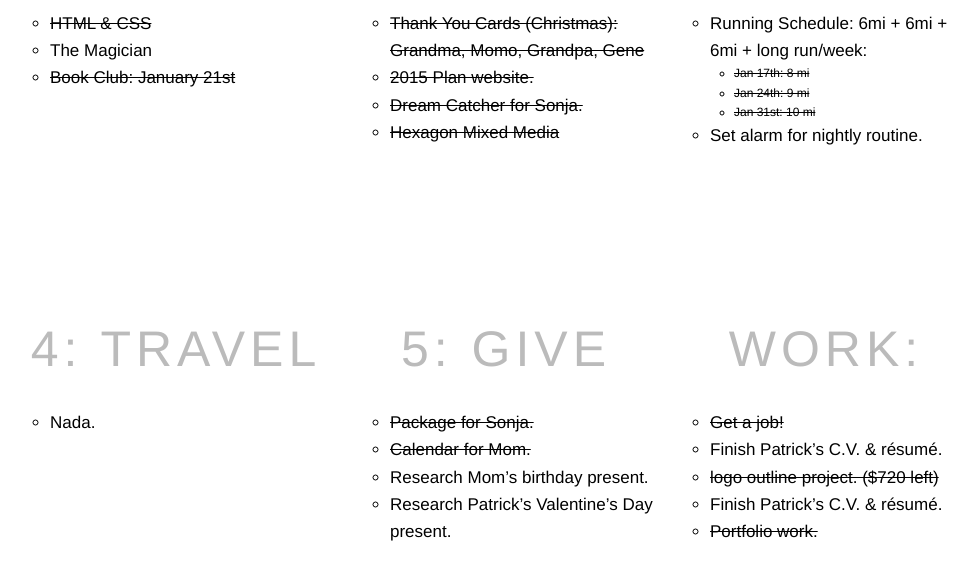
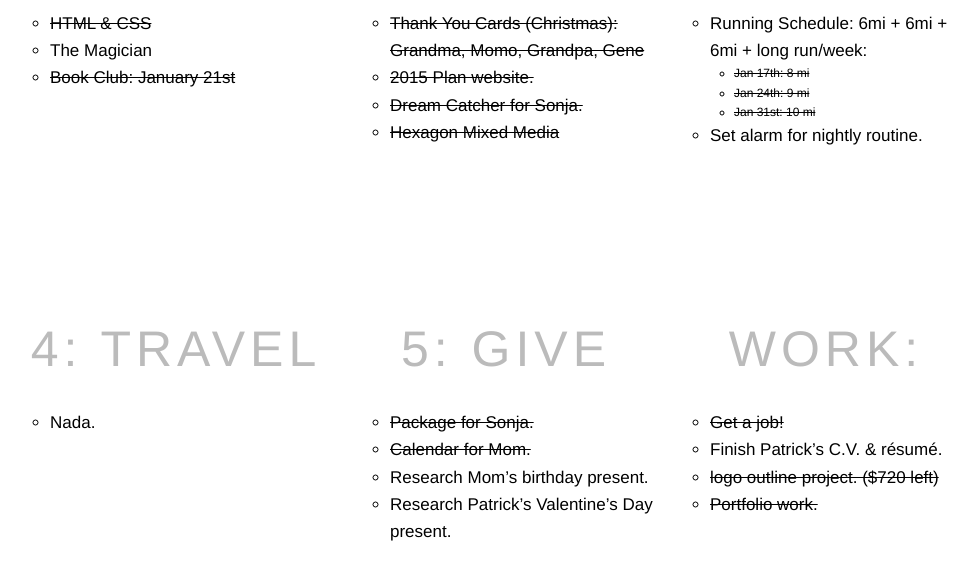
Before and after one commit to michellechild/plan2015, a plain HTML site: page january.html in a window 1280 px wide. Shown: the part 458-1038 px from the top of the page, without its empty margins (124-1102 px from the left). Drawn offline with nearby package versions, Linux system fonts and the light colour scheme.

```diff
--- a/january.html
+++ b/january.html
@@ -76,7 +76,6 @@
 			<li class="fini">Get a job!</li>
 			<li>Finish Patrick’s C.V. &amp; résumé.</li>
 			<li class="fini">logo outline project. ($720 left)</li>
-			<li>Finish Patrick’s C.V. &amp; résumé.</li>
 			<li class="fini">Portfolio work.</li>
 		</ul>
 	</section>
```
